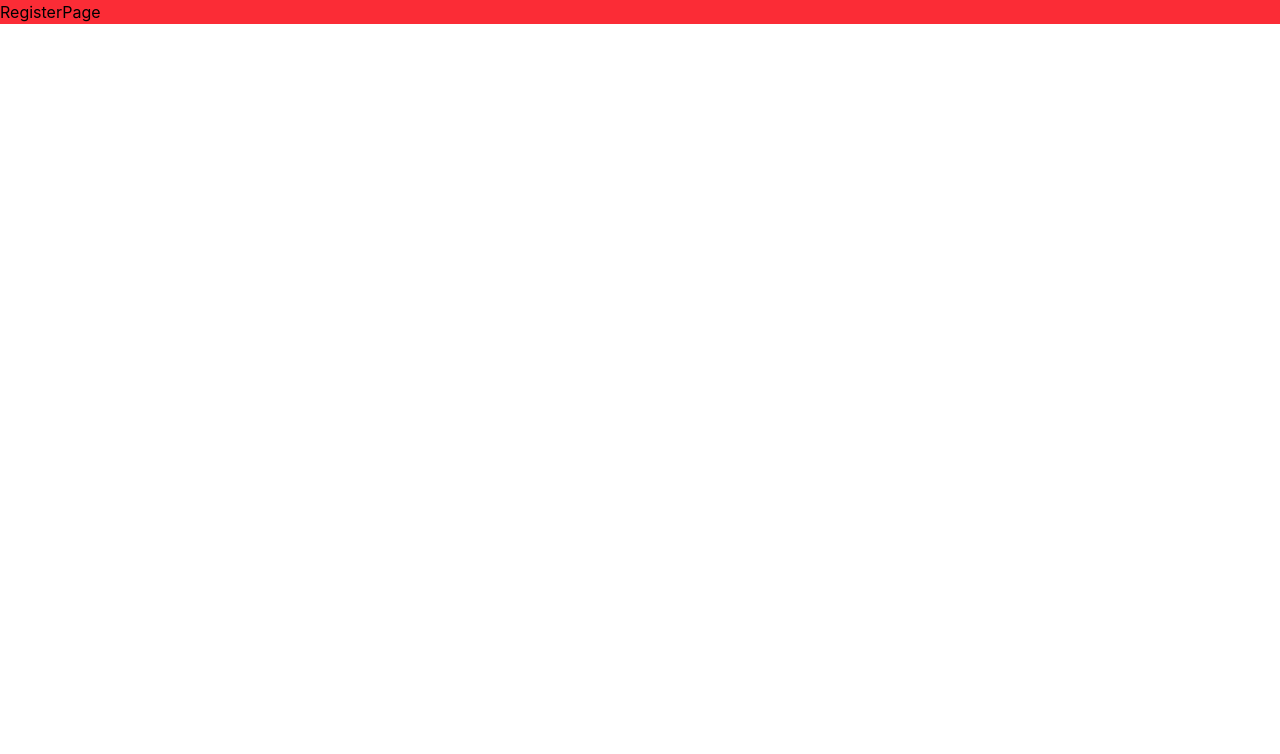
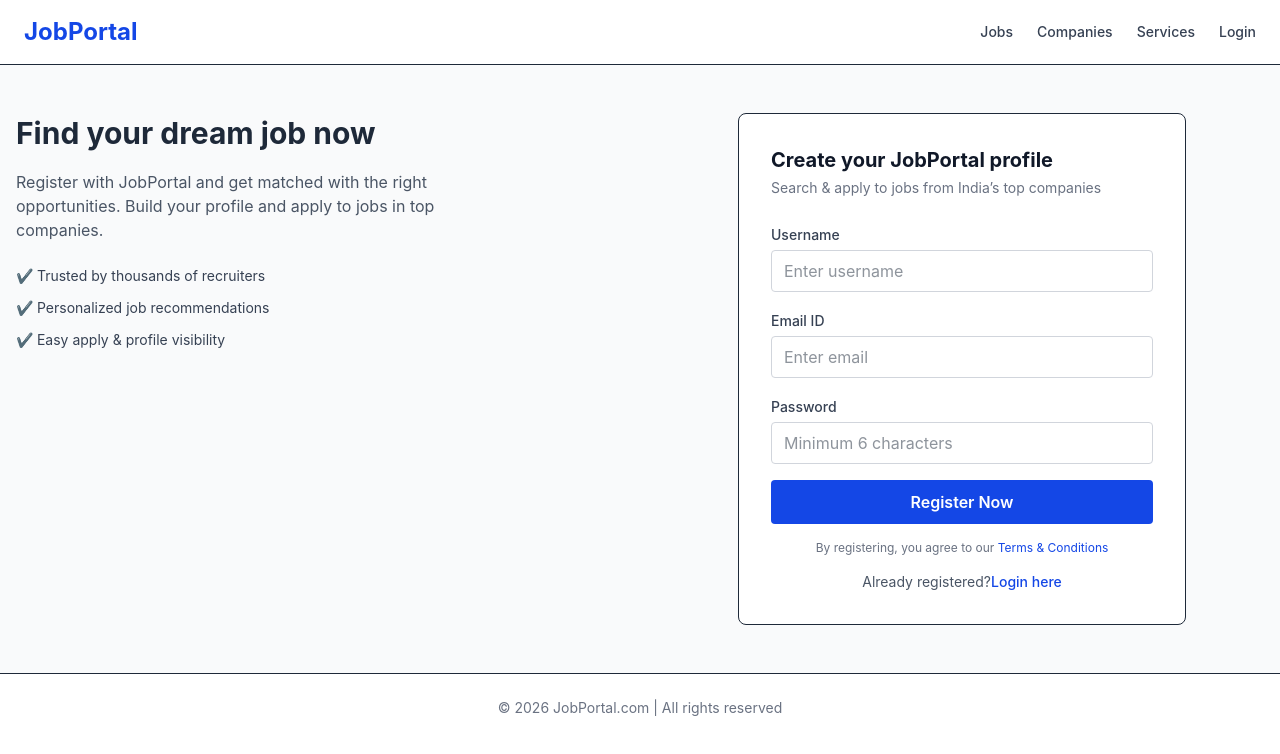
Before and after one commit to Fakecloak/job-portal, a React app in the folder frontend/: page / in a window 1280 px wide. Shown: the top 754 px of the page. Built offline with nearby package versions, Linux system fonts and the light colour scheme; the HTML template or start-up script is replaced by a standard one.

Commit message:
Created Register Page Component

```diff
--- a/frontend/src/components/RegisterPage.jsx
+++ b/frontend/src/components/RegisterPage.jsx
@@ -1,9 +1,120 @@
 import React from 'react'
+import { useActionState } from 'react'
 
+async function registerAction(_, formData) {
+    const response = Object.fromEntries(formData);
+    const res = await fetch('http://127.0.0.1:8000/register', {
+        method : "POST",
+        headers: {
+            "Content-Type": "application/json"
+        },
+        body: JSON.stringify(response)
+    });
+
+    const data = await res.json();
+    return data.message || "Registration Failed"
+}
 function RegisterPage() {
   return (
-    <div>
-        <h1 className='bg-red-500'>RegisterPage</h1></div>
+    <div class="bg-gray-50 text-gray-800">
+
+        <header class="bg-white border-b">
+            <div class="max-w-7xl mx-auto px-6 py-4 flex items-center justify-between">
+                <div class="text-2xl font-bold text-blue-700">
+                    JobPortal
+                </div>
+
+                <nav class="hidden md:flex gap-6 text-sm font-medium text-gray-700">
+                    <a href="#" class="hover:text-blue-700">Jobs</a>
+                    <a href="#" class="hover:text-blue-700">Companies</a>
+                    <a href="#" class="hover:text-blue-700">Services</a>
+                    <a href="#" class="hover:text-blue-700">Login</a>
+                </nav>
+            </div>
+        </header>
+
+        <main class="max-w-7xl mx-auto px-4 py-12 grid grid-cols-1 md:grid-cols-2 gap-10">
+
+            <section class="hidden md:block">
+                <h1 class="text-3xl font-bold leading-snug">
+                    Find your dream job now
+                </h1>
+
+                <p class="mt-4 text-gray-600 max-w-md">
+                    Register with JobPortal and get matched with the right opportunities.
+                    Build your profile and apply to jobs in top companies.
+                </p>
+
+                <ul class="mt-6 space-y-3 text-sm text-gray-700">
+                    <li>✔ Trusted by thousands of recruiters</li>
+                    <li>✔ Personalized job recommendations</li>
+                    <li>✔ Easy apply & profile visibility</li>
+                </ul>
+            </section>
+
+            <section class="bg-white border rounded-lg p-8 max-w-md w-full mx-auto">
+                <h2 class="text-xl font-bold text-gray-900">
+                    Create your JobPortal profile
+                </h2>
+
+                <p class="text-sm text-gray-500 mt-1">
+                    Search & apply to jobs from India’s top companies
+                </p>
+
+                <form class="mt-6 space-y-4">
+
+                    <div>
+                        <label class="text-sm font-medium text-gray-700">
+                            Username
+                        </label>
+                        <input placeholder="Enter username"
+                            class="mt-1 w-full rounded border border-gray-300 px-3 py-2 focus:border-blue-600 focus:ring-1 focus:ring-blue-200 outline-none" />
+                    </div>
+
+                    <div>
+                        <label class="text-sm font-medium text-gray-700">
+                            Email ID
+                        </label>
+                        <input type="email" placeholder="Enter email"
+                            class="mt-1 w-full rounded border border-gray-300 px-3 py-2 focus:border-blue-600 focus:ring-1 focus:ring-blue-200 outline-none" />
+                    </div>
+
+                    <div>
+                        <label class="text-sm font-medium text-gray-700">
+                            Password
+                        </label>
+                        <input type="password" placeholder="Minimum 6 characters"
+                            class="mt-1 w-full rounded border border-gray-300 px-3 py-2 focus:border-blue-600 focus:ring-1 focus:ring-blue-200 outline-none" />
+                    </div>
+
+                    <button class="w-full bg-blue-700 hover:bg-blue-800 text-white font-semibold py-2.5 rounded transition">
+                        Register Now
+                    </button>
+
+                    <p class="text-xs text-gray-500 text-center">
+                        By registering, you agree to our
+                        <a href="#" class="text-blue-700 hover:underline"> Terms & Conditions</a>
+                    </p>
+
+                    <p class="text-sm text-center text-gray-600">
+                        Already registered?
+                        <a href="#" class="text-blue-700 font-medium hover:underline">
+                            Login here
+                        </a>
+                    </p>
+
+                </form>
+            </section>
+
+        </main>
+
+        <footer class="border-t bg-white">
+            <div class="max-w-7xl mx-auto px-6 py-6 text-sm text-gray-500 text-center">
+                © 2026 JobPortal.com | All rights reserved
+            </div>
+        </footer>
+
+    </div>
   )
 }
 
```
